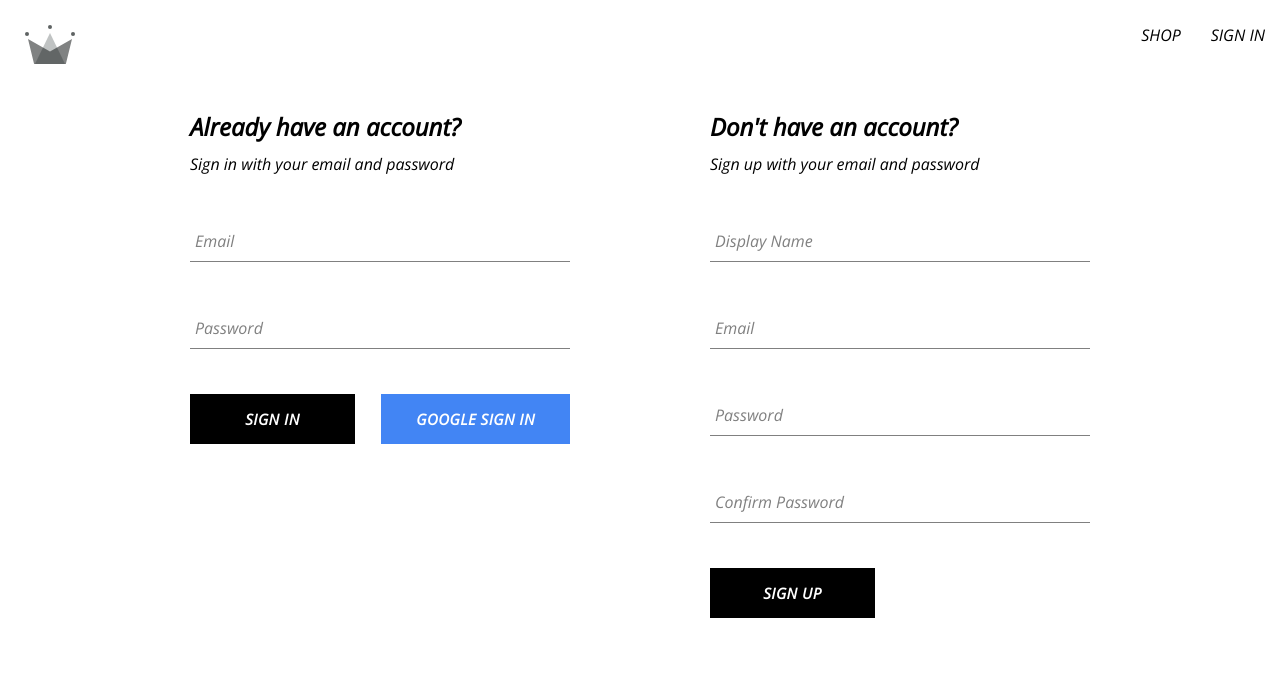
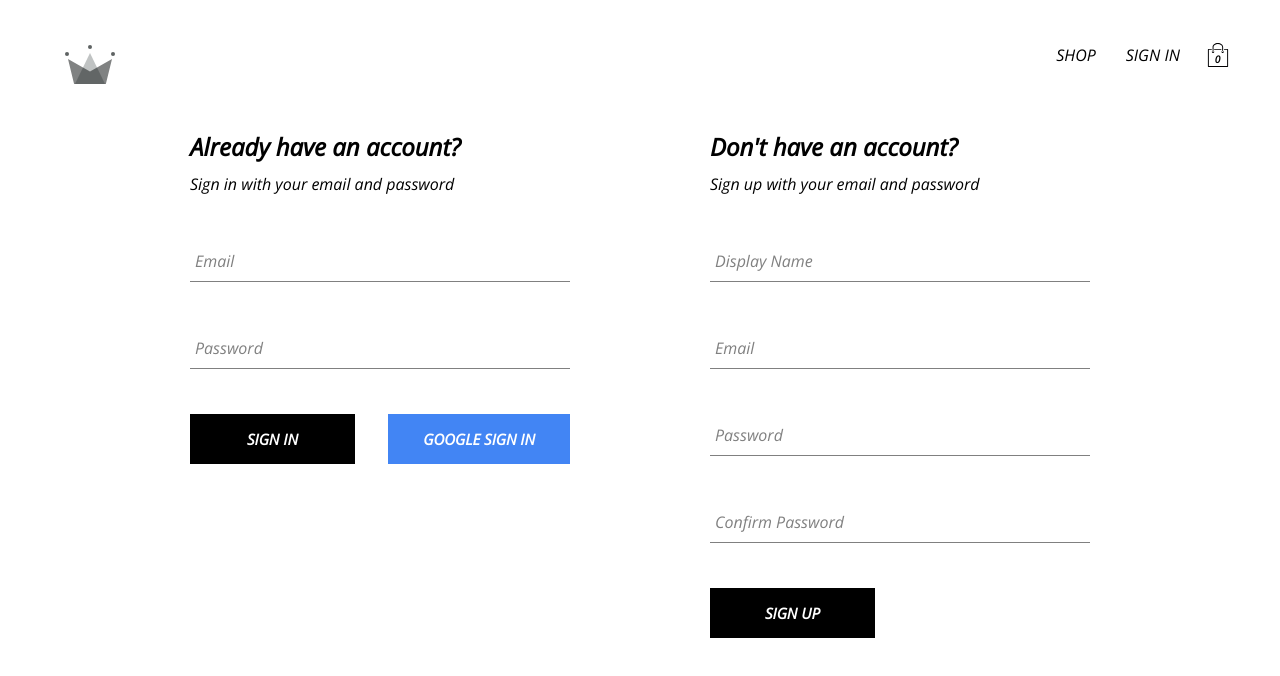
Before and after one commit to AnastasiiaChaplits/e-commerce-shop, a React (Create React App) app: page /auth in a window 1280 px wide. Shown: the top 676 px of the page. Built offline with nearby package versions, Linux system fonts and the light colour scheme; no server answers.

Commit message:
created CartIcon and CartDropdown components

```diff
--- a/src/components/Button/styled.scss
+++ b/src/components/Button/styled.scss
@@ -2,7 +2,6 @@
   min-width: 165px;
   width: auto;
   height: 50px;
-  letter-spacing: 0.5px;
   line-height: 50px;
   padding: 0 35px 0 35px;
   font-size: 15px;
--- /dev/null
+++ b/src/components/CartDropdown/CartDropdown.jsx
@@ -0,0 +1,13 @@
+import "./styles.scss";
+import Button from "../Button/Button";
+
+const CartDropdown = () => {
+  return (
+    <div className="cart-dropdown-container">
+      <div className="cart-items" />
+      <Button>GO TO CHECKOUT</Button>
+    </div>
+  );
+};
+
+export default CartDropdown;
--- /dev/null
+++ b/src/components/CartDropdown/styles.scss
@@ -0,0 +1,29 @@
+.cart-dropdown-container {
+  position: absolute;
+  width: 240px;
+  height: 340px;
+  display: flex;
+  flex-direction: column;
+  padding: 20px;
+  border: 1px solid black;
+  background-color: white;
+  top: 90px;
+  right: 40px;
+  z-index: 5;
+
+  .empty-message {
+    font-size: 18px;
+    margin: 50px auto;
+  }
+
+  .cart-items {
+    height: 240px;
+    display: flex;
+    flex-direction: column;
+    overflow: scroll;
+  }
+
+  button {
+    margin-top: auto;
+  }
+}
--- /dev/null
+++ b/src/components/CartIcon/CartIcon.jsx
@@ -0,0 +1,20 @@
+import { useContext } from "react";
+
+import "./styles.scss";
+import { ReactComponent as ShoppingIcon } from "../../assets/shopping-bag.svg";
+import { CartContext } from "../../context/cart";
+
+const CartIcon = () => {
+  const { isCartOpen, setIsCartOpen } = useContext(CartContext);
+
+  const toggleIsCartOpen = () => setIsCartOpen(!isCartOpen);
+
+  return (
+    <div className="cart-icon-container" onClick={toggleIsCartOpen}>
+      <ShoppingIcon className="shopping-icon" />
+      <span className="item-count">0</span>
+    </div>
+  );
+};
+
+export default CartIcon;
--- /dev/null
+++ b/src/components/CartIcon/styles.scss
@@ -0,0 +1,21 @@
+.cart-icon-container {
+  width: 45px;
+  height: 45px;
+  position: relative;
+  display: flex;
+  align-items: center;
+  justify-content: center;
+  cursor: pointer;
+
+  .shopping-icon {
+    width: 24px;
+    height: 24px;
+  }
+
+  .item-count {
+    position: absolute;
+    font-size: 10px;
+    font-weight: bold;
+    bottom: 12px;
+  }
+}
--- /dev/null
+++ b/src/context/cart.jsx
@@ -0,0 +1,13 @@
+import { createContext, useState } from "react";
+
+export const CartContext = createContext({
+  isCartOpen: false,
+  setIsCartOpen: () => {},
+});
+
+export const CartProvider = ({ children }) => {
+  const [isCartOpen, setIsCartOpen] = useState(false);
+  const value = { isCartOpen, setIsCartOpen };
+
+  return <CartContext.Provider value={value}>{children}</CartContext.Provider>;
+};
--- a/src/index.js
+++ b/src/index.js
@@ -7,6 +7,7 @@
 import reportWebVitals from "./reportWebVitals";
 import { UserProvider } from "./context/user";
 import { ProductsProvider } from "./context/products";
+import { CartProvider } from "./context/cart";
 
 const root = ReactDOM.createRoot(document.getElementById("root"));
 root.render(
@@ -14,7 +15,9 @@
     <BrowserRouter>
       <UserProvider>
         <ProductsProvider>
-          <App />
+          <CartProvider>
+            <App />
+          </CartProvider>
         </ProductsProvider>
       </UserProvider>
     </BrowserRouter>
--- a/src/index.scss
+++ b/src/index.scss
@@ -1,5 +1,6 @@
 body {
   margin: 0;
+  padding: 20px 40px;
   font-family: 'Open Sans', sans-serif;
   -webkit-font-smoothing: antialiased;
   -moz-osx-font-smoothing: grayscale;
--- a/src/routes/Navigation/Navigation.jsx
+++ b/src/routes/Navigation/Navigation.jsx
@@ -2,12 +2,16 @@
 import { Outlet, Link } from "react-router-dom";
 
 import "./styles.scss";
+import CartIcon from "../../components/CartIcon/CartIcon";
+import CartDropdown from "../../components/CartDropdown/CartDropdown";
 import { ReactComponent as CrwnLogo } from "../../assets/crown.svg";
 import { UserContext } from "../../context/user";
+import { CartContext } from "../../context/cart";
 import { signOutUser } from "../../utils/firebase/firebase";
 
 const Navigation = () => {
   const { currentUser } = useContext(UserContext);
+  const { isCartOpen } = useContext(CartContext);
 
   return (
     <Fragment>
@@ -28,7 +32,9 @@
               SIGN IN
             </Link>
           )}
+          <CartIcon />
         </div>
+        {isCartOpen && <CartDropdown />}
       </div>
       <Outlet />
     </Fragment>
```
Also changed, not shown: src/assets/shopping-bag.svg (added).
